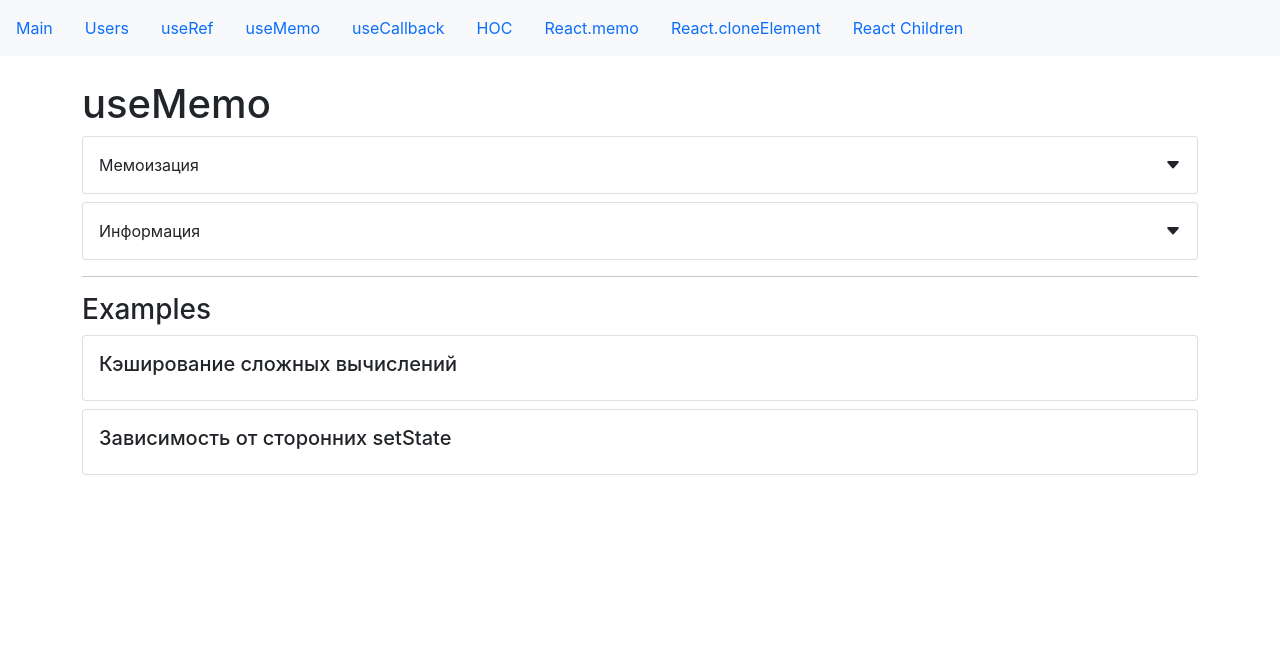
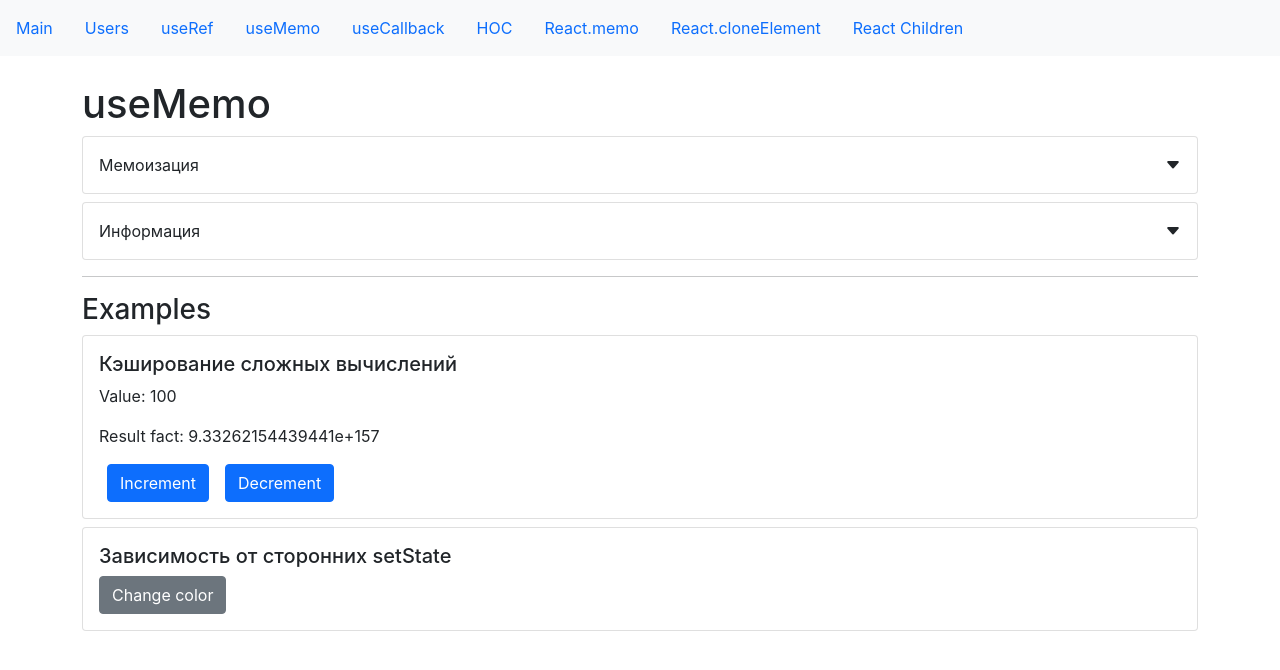
Before and after one commit to fatevector/advanced-hooks, a React (Create React App) app: page /useMemo in a window 1280 px wide. Shown: the top 670 px of the page. Built offline with nearby package versions, Linux system fonts and the light colour scheme.

Commit message:
add useMemo()

```diff
--- a/src/app/components/examples/useMemo/complexCalculate.jsx
+++ b/src/app/components/examples/useMemo/complexCalculate.jsx
@@ -1,15 +1,53 @@
-import React from "react";
+import React, { useEffect, useMemo, useState } from "react";
 import CardWrapper from "../../common/Card";
 import SmallTitle from "../../common/typografy/smallTitle";
 
+const factorial = (n) => {
+    return n ? n * factorial(n - 1) : 1;
+};
+const runFactorial = (n) => {
+    console.log("run Factorial");
+    // console.time("Выполнялось: ");
+    const res = factorial(n);
+    // console.timeEnd("Выполнялось: ");
+    return res;
+};
+
 const ComplexCalculateExample = () => {
+    const [value, setValue] = useState(100);
+    const [otherState, setOtherState] = useState(false);
+    const buttonColor = otherState ? "primary" : "secondary";
+    useEffect(() => {
+        console.log("render button color");
+    }, [buttonColor]);
+    const fact = useMemo(() => runFactorial(value), [value]);
     return (
         <>
             <CardWrapper>
                 <SmallTitle>Кэширование сложных вычислений</SmallTitle>
+                <p>Value: {value}</p>
+                <p>Result fact: {fact}</p>
+                <button
+                    className="btn btn-primary mx-2"
+                    onClick={() => setValue((prevState) => prevState + 10)}
+                >
+                    Increment
+                </button>
+                <button
+                    className="btn btn-primary mx-2"
+                    onClick={() => setValue((prevState) => prevState - 10)}
+                >
+                    Decrement
+                </button>
             </CardWrapper>
             <CardWrapper>
                 <SmallTitle>Зависимость от сторонних setState</SmallTitle>
+                <button
+                    className={"btn btn-" + buttonColor}
+                    onClick={() => setOtherState((prevState) => !prevState)}
+                >
+                    Change color
+                </button>
             </CardWrapper>
         </>
     );
```
